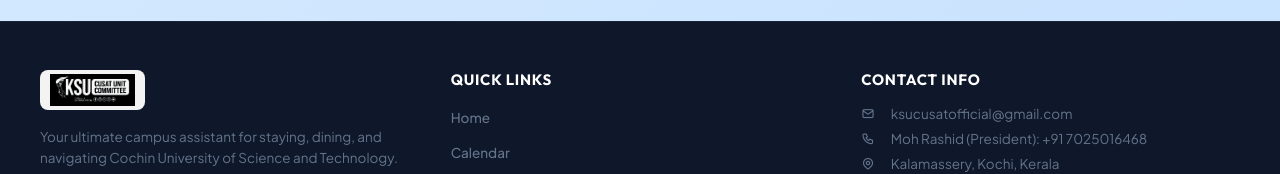
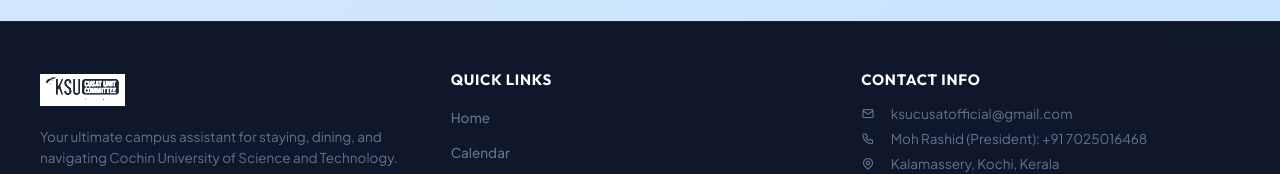
Before and after one commit to Navajith1213/KSU-CUSAT-APP, a React (Vite) app: page / in a window 1280 px wide. Shown: the part 2311-2485 px from the top of the page. Built offline with nearby package versions, Linux system fonts and the light colour scheme; no server answers.

Commit message:
UI: Remove white background from footer logo and apply screen blend mode

```diff
--- a/src/App.jsx
+++ b/src/App.jsx
@@ -722,11 +722,12 @@ export default function App() {
                   style={{
                     height: '40px',
                     objectFit: 'contain',
-                    backgroundColor: 'rgba(255, 255, 255, 0.95)',
-                    padding: '4px 10px',
-                    borderRadius: '8px',
+                    backgroundColor: 'transparent',
+                    padding: '4px 0',
                     marginBottom: '12px',
-                    display: 'inline-block'
+                    display: 'inline-block',
+                    filter: 'invert(1) brightness(2)',
+                    mixBlendMode: 'screen'
                   }}
                 />
                 <p>Your ultimate campus assistant for staying, dining, and navigating Cochin University of Science and Technology.</p>
```
